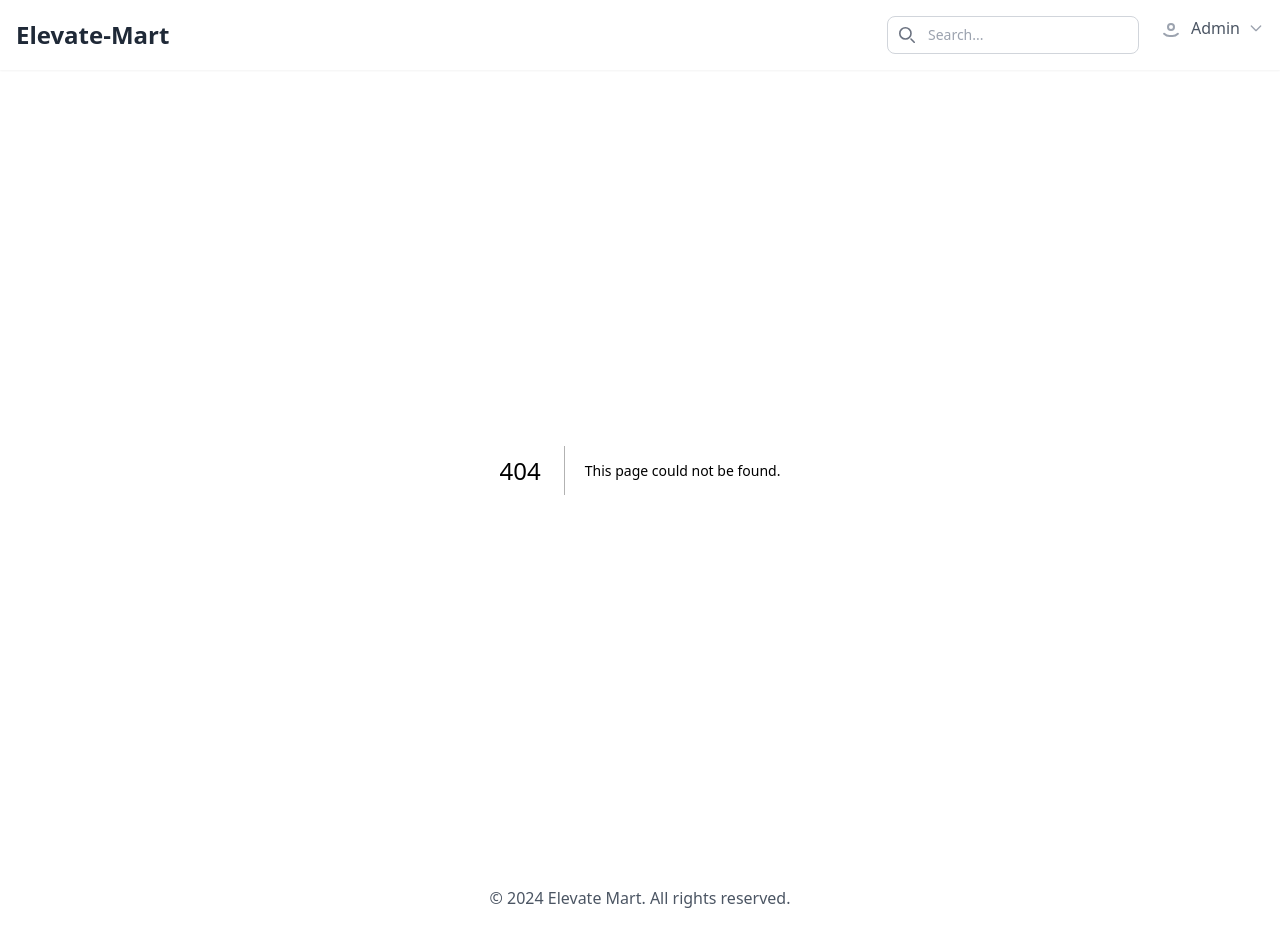
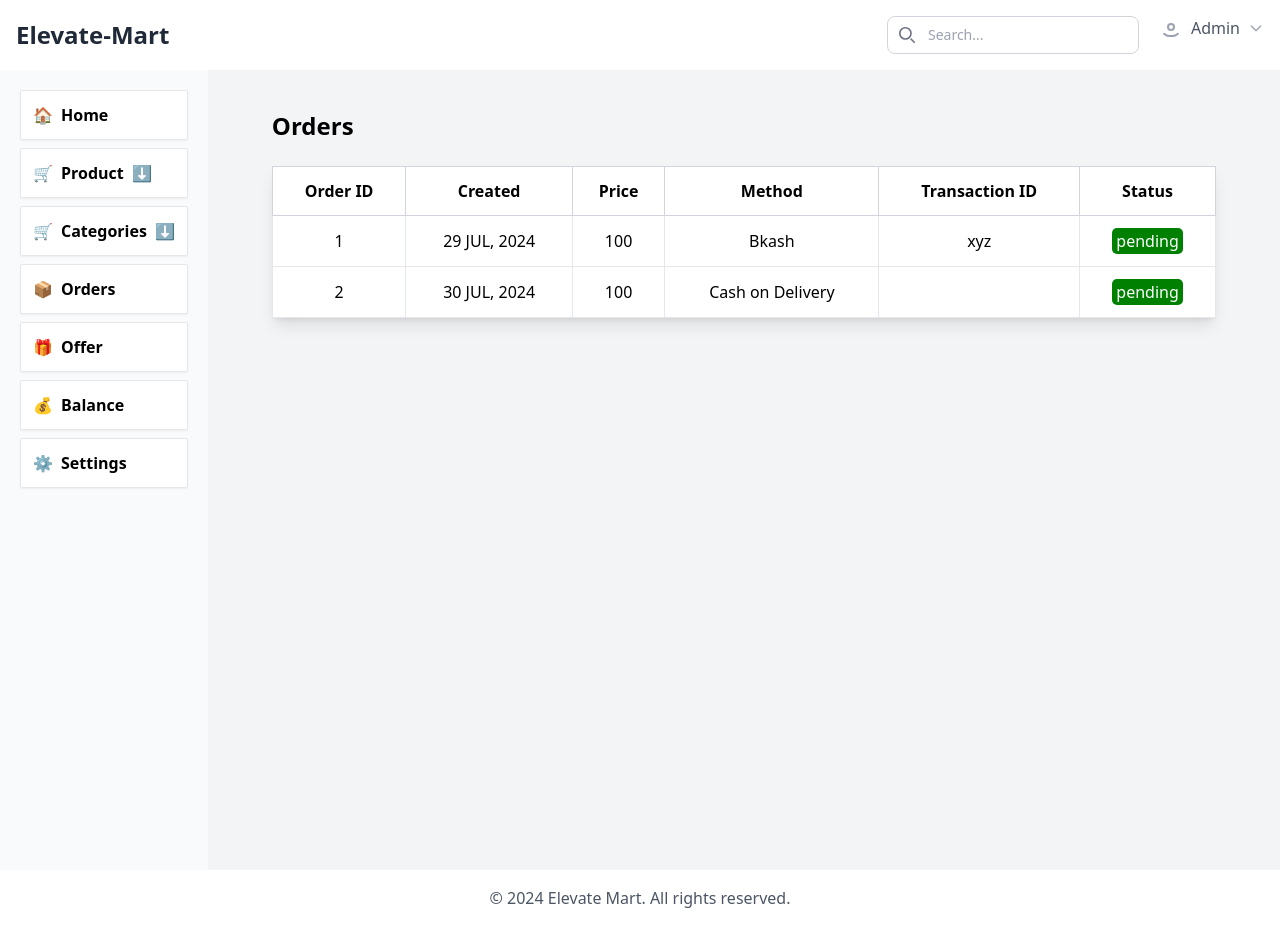
Before and after one commit to jumael99/ElevateMart, a Next.js app in the folder frontend/: page /admin/viewOrders in a window 1280 px wide. Before the commit this address had no page. Built offline with nearby package versions, Linux system fonts and the light colour scheme.

Commit message:
Admin Panel Order View

```diff
--- a/frontend/components/Admin/Admin-Sidebar.js
+++ b/frontend/components/Admin/Admin-Sidebar.js
@@ -60,7 +60,7 @@ const Sidebar = () => {
         },
       ],
     },
-    { to: "/user-dashboard/orders", icon: <OrdersIcon />, label: "Orders" },
+    { to: "/admin/viewOrders", icon: <OrdersIcon />, label: "Orders" },
     { to: "/admin/EditOffer", icon: <OffersIcon />, label: "Offer" },
     { to: "/user-dashboard/balance", icon: <BalanceIcon />, label: "Balance" },
     {
--- /dev/null
+++ b/frontend/components/Admin/Buttons.js
@@ -0,0 +1,13 @@
+import React from "react";
+
+const Buttons = ({ color, text, textColor, padding, bRadius }) => {
+  const buttonStyle = {
+    backgroundColor: color,
+    color: textColor,
+    padding: padding,
+    borderRadius: bRadius,
+  };
+  return <button style={buttonStyle}>{text}</button>;
+};
+
+export default Buttons;
--- /dev/null
+++ b/frontend/lib/orders.js
@@ -0,0 +1,18 @@
+export const orders = [
+    {
+        id: "1",
+        created: "29 JUL, 2024",
+        price: "100",
+        method:"Bkash",
+        transactionId: "xyz",
+        status: "pending"
+    },
+    {
+        id: "2",
+        created: "30 JUL, 2024",
+        price: "100",
+        method:"Cash on Delivery",
+        transactionId: "",
+        status: "pending"
+    },
+]
--- /dev/null
+++ b/frontend/pages/admin/viewOrders.js
@@ -0,0 +1,60 @@
+import Sidebar from "@/components/Admin/Admin-Sidebar";
+import Buttons from "@/components/Admin/Buttons";
+import { orders } from "@/lib/orders";
+import React, { useState } from "react";
+
+const viewOrders = () => {
+  const [orderList, setOrderList] = useState(orders);
+
+  const handleStatusChange = (id) => {
+    setOrderList((prevOrders) =>
+      prevOrders.map((order) =>
+        order.id === id ? { ...order, status: "done" } : order
+      )
+    );
+  };
+
+  return (
+    <div className="flex">
+      <Sidebar />
+      <div className="py-10 px-16 bg-gray-100 flex-grow">
+        <h1 className="text-black font-bold text-2xl pb-6">Orders</h1>
+        <table className="bg-white text-black w-full shadow-lg text-center">
+          <thead>
+            <tr>
+              <th className="p-3 border border-gray-300">Order ID</th>
+              <th className="p-3 border border-gray-300">Created</th>
+              <th className="p-3 border border-gray-300">Price</th>
+              <th className="p-3 border border-gray-300">Method</th>
+              <th className="p-3 border border-gray-300">Transaction ID</th>
+              <th className="p-3 border border-gray-300">Status</th>
+            </tr>
+          </thead>
+          <tbody>
+            {orderList.map((order) => (
+              <tr key={order.id}>
+                <td className="p-3 border ">{order.id}</td>
+                <td className="p-3 border ">{order.created}</td>
+                <td className="p-3 border "> {order.price}</td>
+                <td className="p-3 border">{order.method}</td>
+                <td className="p-3 border">{order.transactionId}</td>
+                <td className="p-3 border">
+                  <Buttons
+                    color={"green"}
+                    text={order.status}
+                    textColor={"white"}
+                    padding={"1px 4px"}
+                    bRadius={"5px"}
+                    onClick = {() => handleStatusChange(order.id)}
+                  />
+                </td>
+              </tr>
+            ))}
+          </tbody>
+        </table>
+      </div>
+    </div>
+  );
+};
+
+export default viewOrders;
```
